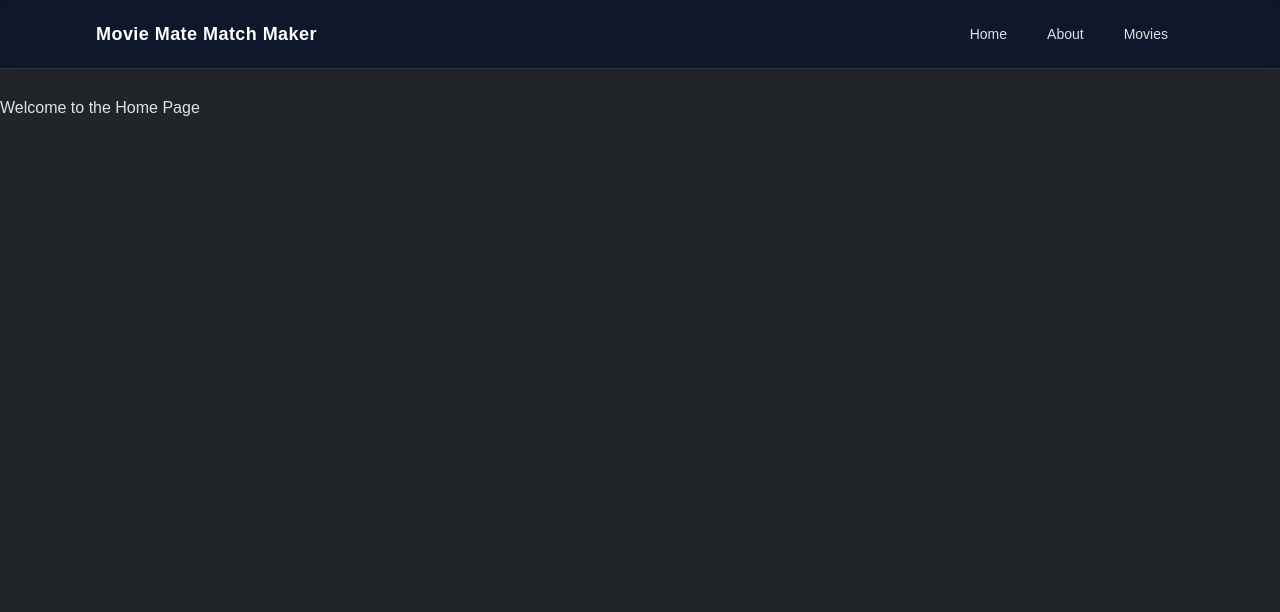
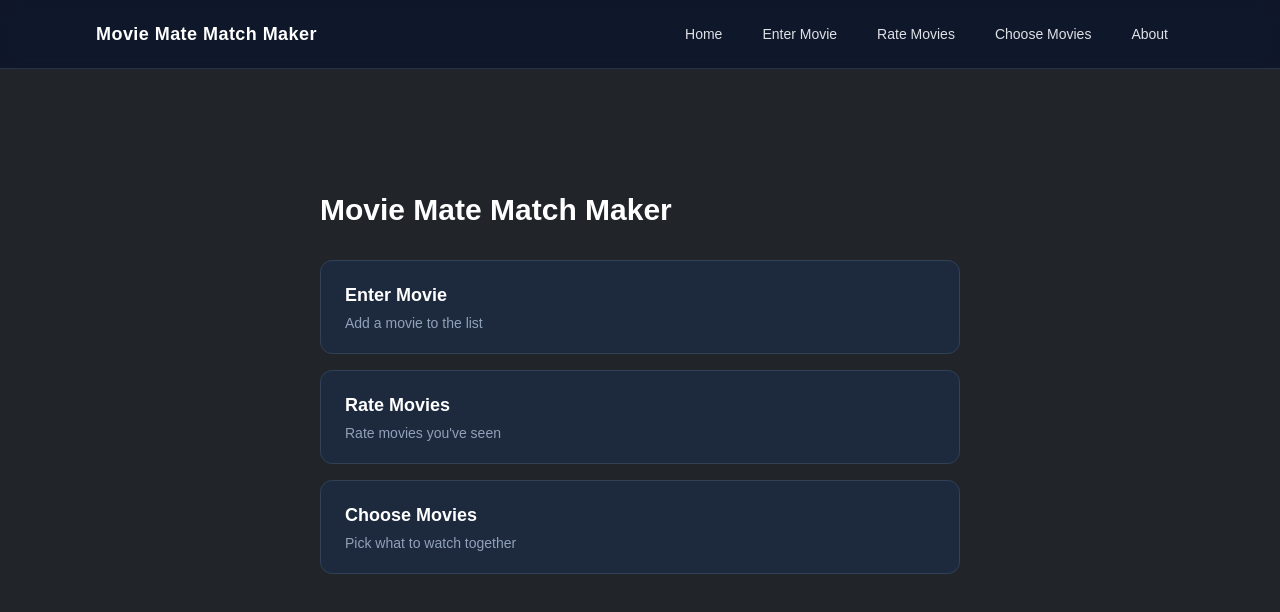
Before and after one commit to kabushikakisha/movie_mate_match_maker, a React app in the folder frontend/: page / in a window 1280 px wide. Shown: the top 612 px of the page. Built offline with nearby package versions, Linux system fonts and the light colour scheme; the HTML template or start-up script is replaced by a standard one.

Commit message:
add rate and choose pages

```diff
--- a/frontend/src/App.tsx
+++ b/frontend/src/App.tsx
@@ -1,25 +1,29 @@
-import {Routes, Route, Link} from "react-router-dom";
+import {Routes, Route} from "react-router-dom";
 import NavBar from "./components/NavBar";
 import Home from "./pages/Home";
-import Movies from "./pages/Movies";
 import About from "./pages/About";
 import Movie from "./pages/Movie";
+import RateMovies from "./pages/RateMovies";
+import ChooseMovies from "./pages/ChooseMovies";
 
-export default function App () {
+export default function App() {
     return (
         <div>
             <NavBar
             items={[
                 {label: "Home", to: "/"},
+                {label: "Enter Movie", to: "/movie"},
+                {label: "Rate Movies", to: "/rate"},
+                {label: "Choose Movies", to: "/choose"},
                 {label: "About", to: "/about"},
-                {label: "Movies", to: "/movies"}
             ]}
             />
             <Routes>
                 <Route path="/" element={<Home />} />
+                <Route path="/movie" element={<Movie />} />
+                <Route path="/rate" element={<RateMovies />} />
+                <Route path="/choose" element={<ChooseMovies />} />
                 <Route path="/about" element={<About />} />
-                <Route path="/movies" element={<Movies />} />
-                <Route path="/movies/:id" element={<Movie />} />
             </Routes>
         </div>
     )
--- /dev/null
+++ b/frontend/src/pages/ChooseMovies.tsx
@@ -0,0 +1,8 @@
+export default function ChooseMovies() {
+    return (
+        <div className="mx-auto mt-24 max-w-2xl px-4">
+            <h1 className="text-3xl font-bold text-white">Choose Movies</h1>
+            <p className="mt-4 text-slate-400">Coming soon.</p>
+        </div>
+    );
+}
--- a/frontend/src/pages/Home.tsx
+++ b/frontend/src/pages/Home.tsx
@@ -1,7 +1,27 @@
+import { Link } from "react-router-dom";
+
+const pages = [
+    { label: "Enter Movie", to: "/movie", description: "Add a movie to the list" },
+    { label: "Rate Movies", to: "/rate", description: "Rate movies you've seen" },
+    { label: "Choose Movies", to: "/choose", description: "Pick what to watch together" },
+];
+
 export default function Home() {
     return (
-            <div>
-                <h1>Welcome to the Home Page</h1>
+        <div className="mx-auto mt-24 max-w-2xl px-4">
+            <h1 className="mb-8 text-3xl font-bold text-white">Movie Mate Match Maker</h1>
+            <div className="flex flex-col gap-4">
+                {pages.map((page) => (
+                    <Link
+                        key={page.to}
+                        to={page.to}
+                        className="rounded-xl border border-slate-700 bg-slate-800 px-6 py-5 transition-colors hover:border-sky-500 hover:bg-slate-700"
+                    >
+                        <div className="text-lg font-semibold text-white">{page.label}</div>
+                        <div className="mt-1 text-sm text-slate-400">{page.description}</div>
+                    </Link>
+                ))}
             </div>
-        )
+        </div>
+    );
 }
--- /dev/null
+++ b/frontend/src/pages/RateMovies.tsx
@@ -0,0 +1,8 @@
+export default function RateMovies() {
+    return (
+        <div className="mx-auto mt-24 max-w-2xl px-4">
+            <h1 className="text-3xl font-bold text-white">Rate Movies</h1>
+            <p className="mt-4 text-slate-400">Coming soon.</p>
+        </div>
+    );
+}
--- /dev/null
+++ b/frontend/src/routes.ts
@@ -0,0 +1,14 @@
+export type AppRoute = {
+  label: string;
+  to: string;
+  /** Shown on the Home page card. Omit to make this route nav-bar only. */
+  description?: string;
+};
+
+export const appRoutes: AppRoute[] = [
+  { label: "Enter Movie", to: "/movie", description: "Add a movie to the list" },
+  { label: "Rate Movies", to: "/rate", description: "Rate movies you've seen" },
+  { label: "Choose Movies", to: "/choose", description: "Pick what to watch together" },
+  // About is intentionally nav-only — no home card needed.
+  { label: "About", to: "/about" },
+];
```
